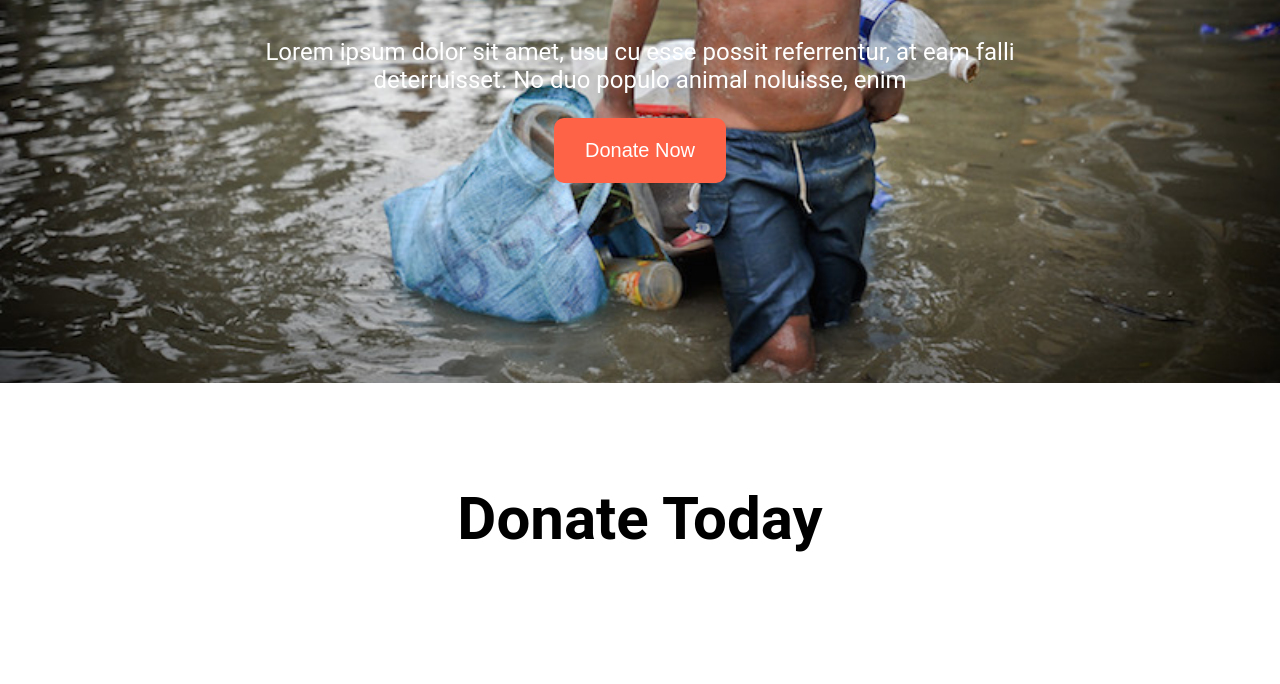
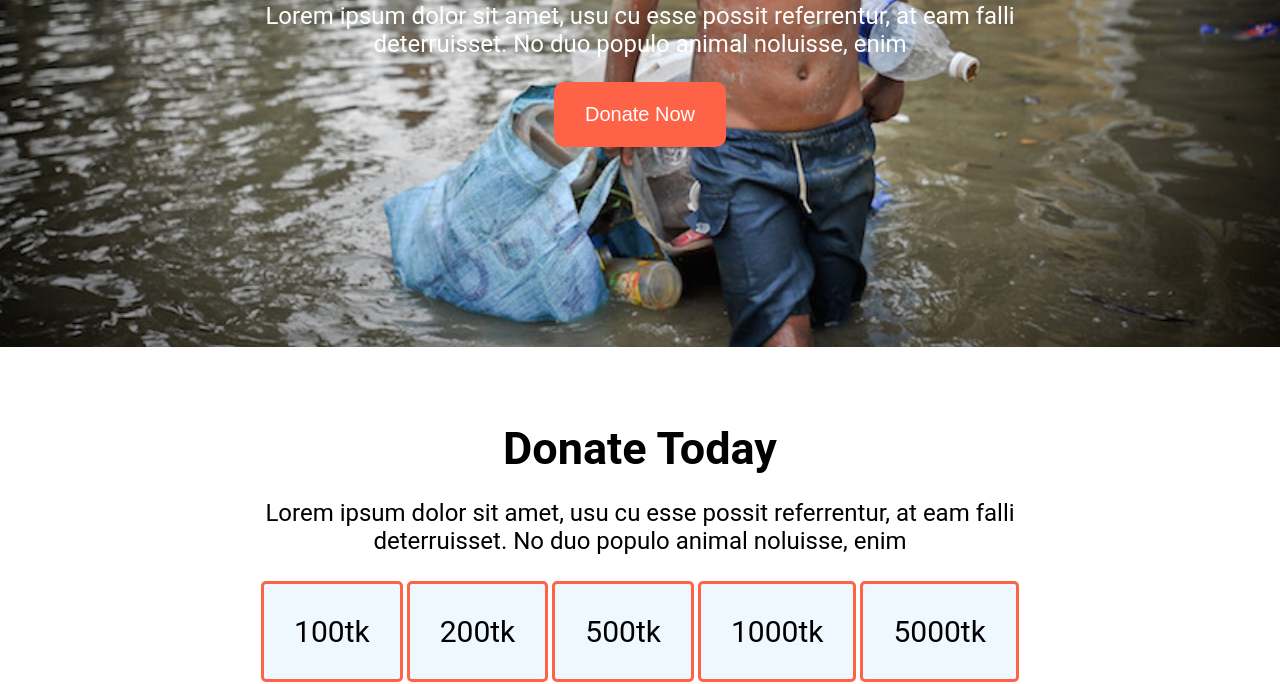
Before and after one commit to MhSolyman/donate-today, a plain HTML site: page index.html in a window 1280 px wide. Shown: the part 452-1136 px from the top of the page. Before the commit the page ends 1106 px from the top, so only its background shows below. Drawn offline with Linux system fonts and the light colour scheme.

Commit message:
tk list add

```diff
--- a/index.html
+++ b/index.html
@@ -29,8 +29,34 @@
             <h5>
                 Donate Today
             </h5>
+            <p>Lorem ipsum dolor sit amet, usu cu esse possit referrentur, at eam falli <br>
+                deterruisset. No duo populo animal noluisse, enim</p>
 
         </div>
+        <div class="tk-list">
+            <div>
+                100tk
+
+            </div>
+            <div>
+                200tk
+
+            </div>
+            <div>
+                500tk
+
+            </div>
+            <div>
+                1000tk
+
+            </div>
+            <div id="tk">
+                5000tk
+
+            </div>
+
+        </div>
+
     </section>
 
 
--- a/style.css
+++ b/style.css
@@ -21,7 +21,9 @@ body {
 h1 {
     text-align: center;
     font-size: 72px;
+    margin-bottom: 10px;
 }
+
 
 p {
     text-align: center;
@@ -46,11 +48,31 @@ button {
 
 }
 
-div {
+.amount-donet {
+    text-align: center;
+}
+
+.amount-donet-eliment {
     text-align: center;
 }
 
 h5 {
-    font-size: 60px;
+    font-size: 45px;
+    margin-bottom: 10px;
+}
 
+.tk-list {
+    display: flex;
+    justify-content: center;
 }
+
+.tk-list div {
+    font-size: 30px;
+    border: 3px solid tomato;
+    background-color: aliceblue;
+    padding: 30px;
+    margin: 2px;
+    border-radius: 5px;
+}
+
+#tk {}
```
